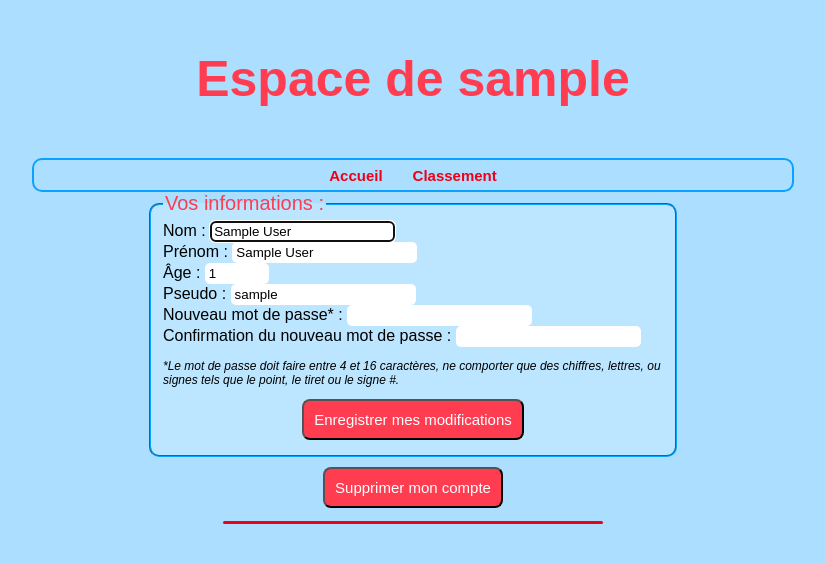
After one commit to evanchr/festivoiturage, a PHP site: page /Modification.php in a window 1280 px wide. The commit adds this page. Shown: the top 563 px of the page, without its empty margins (227-1052 px from the left). Run offline with PHP 8.4, Linux system fonts and the light colour scheme; the visitor is signed in with stand-in values (Sample User, id 1).

Commit message:
mis a jour du compte fonctionnelle

```diff
--- a/Connexion.php
+++ b/Connexion.php
@@ -4,7 +4,7 @@
 <head>
 	<meta charset="utf-8">
 	<link rel="stylesheet" type="text/css" href="Quiz.php" media="all">
-	<title>QuizTime - Connexion</title>
+	<title>Festi'Coivoit - Connexion</title>
 </head>
 
 <body>
@@ -26,10 +26,10 @@
 
 			<label for="login" class="inscription"> Pseudo : </label>
 			<input id="login" type="text" name="login" minlength="2" placeholder="Pseudo" pattern="[a-zA-Z0-9]{2,}" class="champ" value="<?php if (isset($_POST['login'])) echo htmlentities(trim($_POST['login'])); ?>" required autofocus><br>
-			<label for="password" class="inscription"> Mot de passe * : </label>
+			<label for="password" class="inscription"> Mot de passe* : </label>
 			<input type="password" name="password" id="password" pattern="[a-zA-Z0-9\.\-#]{4,16}" class="champ" value="<?php if (isset($_POST['password'])) echo htmlentities(trim($_POST['password'])); ?>" required><br>
 			<p class="conditions">
-				Si vous n'êtes pas encore inscrit(e) cliquez ici : <a href="Inscription.php">
+				Si vous n'êtes pas encore inscrit(e) sur Festi'Covoit, cliquez ici : <a href="Inscription.php">
 					<h4>S'inscrire</h4>
 				</a>
 			</p>
--- a/DAO/DAO.php
+++ b/DAO/DAO.php
@@ -12,7 +12,7 @@ abstract class DAO {
     public abstract function connexion(object $obj);
     public abstract function exists(object $obj);
     public abstract function create(object $obj);
-    public abstract function update(object $obj);
+    public abstract function update(object $obj, String $oldlog);
     public abstract function delete(object $obj);
 }
 ?>
--- /dev/null
+++ b/Modification.php
@@ -0,0 +1,76 @@
+<?php
+session_start();
+if (!isset($_SESSION['pseudo'])) {
+    header('Location:Connexion.php');
+    exit();
+}
+?>
+
+<!DOCTYPE html>
+<html lang="fr">
+
+<head>
+    <title>Espace membre</title>
+    <link href="Quiz.php" rel="stylesheet" media="all" type="text/css">
+</head>
+
+<body>
+    <h1>Espace de <?php echo htmlentities(trim($_SESSION['pseudo'])); ?></h1>
+
+    <div class="menu">
+        <a href="Home.php">
+            <h4>Accueil</h4>
+        </a>
+        <a href="Classement.php">
+            <h4>Classement</h4>
+        </a>
+    </div>
+
+    <fieldset>
+        <legend>Vos informations :</legend>
+        <form method="POST" action="ValidationModification.php">
+            <label for="nom" class="inscription">Nom : </label>
+            <input id="nom" type="text" name="nom" minlength="2" placeholder="Dupont" pattern="[a-zA-Z]{2,}" class="champ" value="<?php if (isset($_SESSION['nom'])) echo htmlentities(trim($_SESSION['nom'])); ?>" required autofocus><br>
+
+            <label for="prenom" class="inscription">Prénom : </label>
+            <input id="prenom" type="text" name="prenom" minlength="2" placeholder="Jean" pattern="[a-zA-Z]{2,}" class="champ" value="<?php if (isset($_SESSION['prenom'])) echo htmlentities(trim($_SESSION['prenom'])); ?>" required><br>
+
+            <label for="age" class="inscription">Âge : </label>
+            <input id="age" type="number" name="age" minlength="2" placeholder="25" class="champ" min="0" max="100" pattern="[0-9]{0,3}" value="<?php if (isset($_SESSION['age'])) echo htmlentities(trim($_SESSION['age'])); ?>" required><br>
+
+            <label for="pseudo" class="inscription">Pseudo : </label>
+            <input id="pseudo" type="text" name="pseudo" minlength="2" placeholder="Jean35" class="champ" pattern="[a-zA-Z0-9]{2,}" value="<?php if (isset($_SESSION['pseudo'])) echo htmlentities(trim($_SESSION['pseudo'])); ?>" required><br>
+
+            <label for="mdp1" class="inscription"> Nouveau mot de passe* : </label>
+            <input type="password" name="pass1" id="mdp1" pattern="[a-zA-Z0-9\.\-#]{4,16}" class="champ" value="<?php if (isset($_SESSION['password'])) echo htmlentities(trim($_SESSION['password'])); ?>"><br>
+
+            <label for="mdp2" class="inscription"> Confirmation du nouveau mot de passe : </label>
+            <input type="password" name="pass2" id="mdp2" pattern="[a-zA-Z0-9\.\-#]{4,16}" class="champ" value="<?php if (isset($_SESSION['password'])) echo htmlentities(trim($_SESSION['password'])); ?>"><br>
+            <p class="conditions">
+                *Le mot de passe doit faire entre 4 et 16 caractères, ne comporter que des chiffres, lettres, ou signes tels que le point, le tiret ou le signe #.
+            </p>
+            <input class="envoi" type="submit" name="enregistrer" value="Enregistrer mes modifications">
+        </form>
+        <?php
+			if (isset($_GET['erreur'])) {
+				if ($_GET['erreur'] == 1) {
+					echo '<i>Veuillez bien remplir tous les champs</i>';
+				} else if ($_GET['erreur'] == 2) {
+					echo '<i>Les 2 mots de passe sont différents</i>';
+				} else if ($_GET['erreur'] == 3) {
+					echo '<i>Ce pseudo est déjà pris !</i>';
+				} else if ($_GET['erreur'] == 4) {
+					echo '<i>Votre ancien pseudo n\'existe pas</i>';
+				} else if ($_GET['erreur'] == 5) {
+					echo '<i>Le pseudo et le mot de passe ne corresponde pas.</i>';
+				}
+			}
+			?>
+    </fieldset>
+    <div id="boutonsMembre">
+        <a href="ValidationSuppression.php"><input class="envoi" type="submit" name="supprimer" value="Supprimer mon compte"></a>
+    </div>
+    <hr>
+</body>
+
+</html>
--- a/Quiz.php
+++ b/Quiz.php
@@ -32,7 +32,11 @@ a{
 	text-align: center;
 	color: #ee0019;
 	font-size: 15px;
-	text-decoration: none;
+	text-decoration : none;
+}
+
+a:hover {
+	text-decoration: underline;
 }
 
 p{
@@ -56,7 +60,7 @@ fieldset{
 	border-radius: 8px;
 	padding: 10px;
 	color: white;
-	margin-bottom: 20px;
+	margin-bottom: 5px;
 	font-size: 15px;
 	font-family: Poppins, sans-serif;
 }
@@ -67,7 +71,7 @@ fieldset{
 
 hr{
 	width: 30%;
-	height: 5px;
+	height: 3px;
 	background-color: #ee0019;
 	border-radius: 5px;
 	border-style: none;
--- a/ValidationConnexion.php
+++ b/ValidationConnexion.php
@@ -32,7 +32,11 @@ if (isset($_POST['envoyer'])) {
                     } else {
                         foreach ($connexion->fetchAll(PDO::FETCH_ASSOC) as $ligne) {
                             session_start();
+                            $_SESSION['nom'] = $ligne['nom'];
+                            $_SESSION['prenom'] = $ligne['prenom'];
+                            $_SESSION['age'] = $ligne['age'];
                             $_SESSION['pseudo'] = $ligne['pseudo'];
+                            $_SESSION['password'] = $ligne['password'];
                             header('Location:Home.php');
                         }
                     }
```
Also changed, not shown: DAO/UserDAO.php (+22 -6 lines), ValidationInscription.php (+7 -5 lines), ValidationModification.php (added, +72 -0 lines), membre.php (+10 -4 lines).
